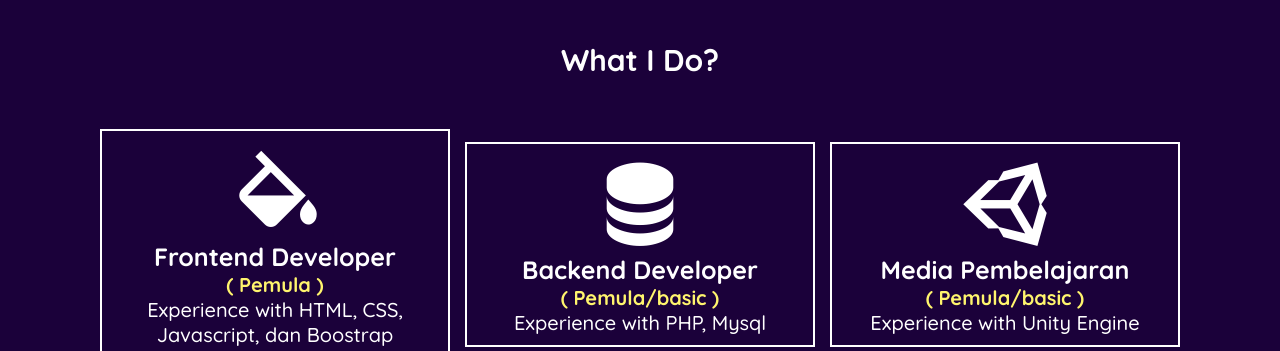
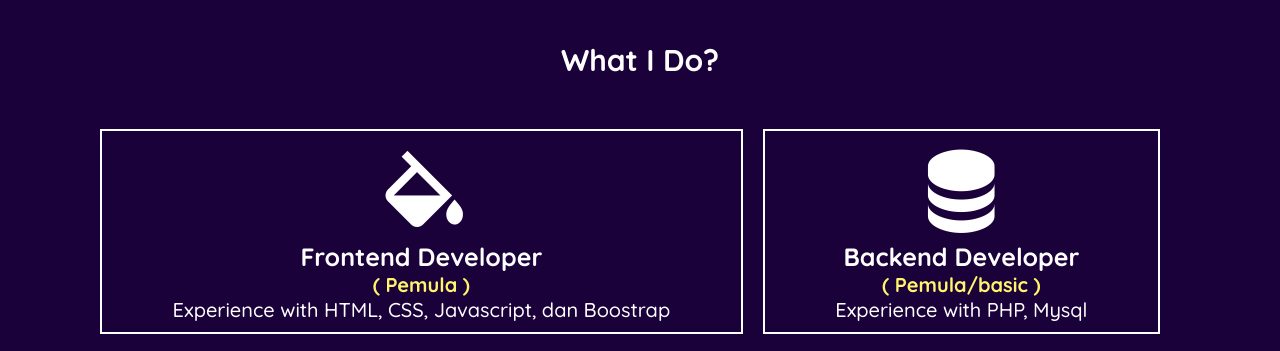
Before and after one commit to reusmana/Portofolio_reusmana, a plain HTML site: page index.html in a window 1280 px wide. Shown: the part 2350-2701 px from the top of the page. Drawn offline with nearby package versions, Linux system fonts and the light colour scheme.

Commit message:
Update style.css

```diff
--- a/Assets/css/style.css
+++ b/Assets/css/style.css
@@ -517,11 +517,12 @@ section .content .hay {
 }
 
 .card-learn{
-    width: 350px;
+    flex-grow:1;
     border: 2px solid white;
     text-align: center;
     padding: 10px;
     margin-bottom: 20px;
+    margin-right : 20px;
 }
 
 .flex-learn{
```
